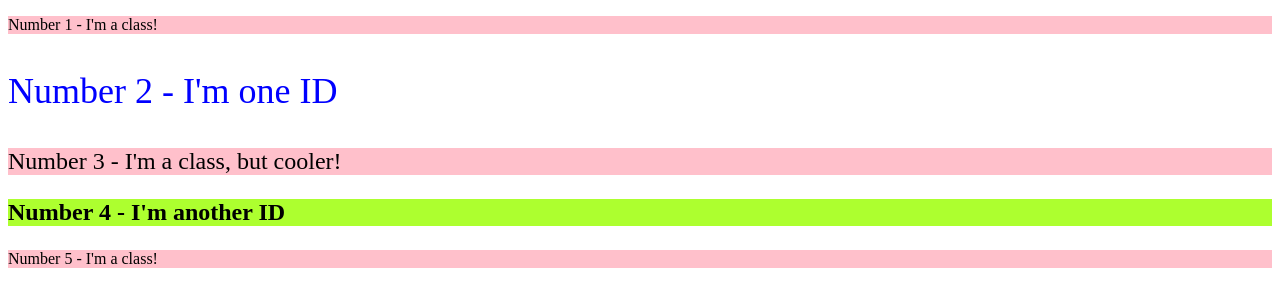
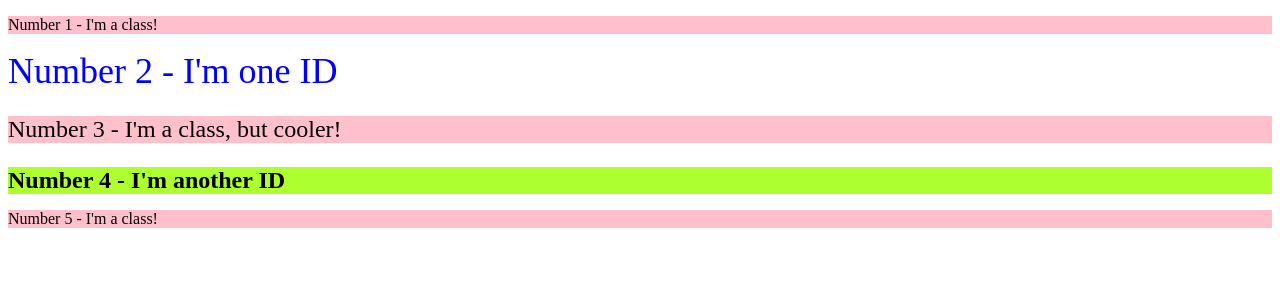
Before and after one commit to betterchedder/odin_foundations, a plain HTML site: page css-foundations-exercises/02-class-id-selectors/index.html in a window 1280 px wide. Drawn offline with Linux system fonts and the light colour scheme.

Commit message:
Updated 02 exercise with usage of div

```diff
--- a/css-foundations-exercises/02-class-id-selectors/index.html
+++ b/css-foundations-exercises/02-class-id-selectors/index.html
@@ -6,9 +6,9 @@
     </head>
     <body>
         <p class='oddnumber one'>Number 1 - I'm a class!</p>
-        <p id='number' class='two'>Number 2 - I'm one ID</p>
+        <div id='two'>Number 2 - I'm one ID</div>
         <p class='oddnumber three'>Number 3 - I'm a class, but cooler!</p>
-        <p id='number' class='four'>Number 4 - I'm another ID</p>
+        <div id='four'>Number 4 - I'm another ID</div>
         <p class='oddnumber five'>Number 5 - I'm a class!</p>
     </body>
 </html>
--- a/css-foundations-exercises/02-class-id-selectors/styles.css
+++ b/css-foundations-exercises/02-class-id-selectors/styles.css
@@ -7,12 +7,12 @@
     font-size: 24px;
 }
 
-#number.two {
+#two {
     color: blue;
     font-size: 36px
 }
 
-#number.four {
+#four {
     background-color: greenyellow;
     font-size: 24px;
     font-weight: bold;
```
